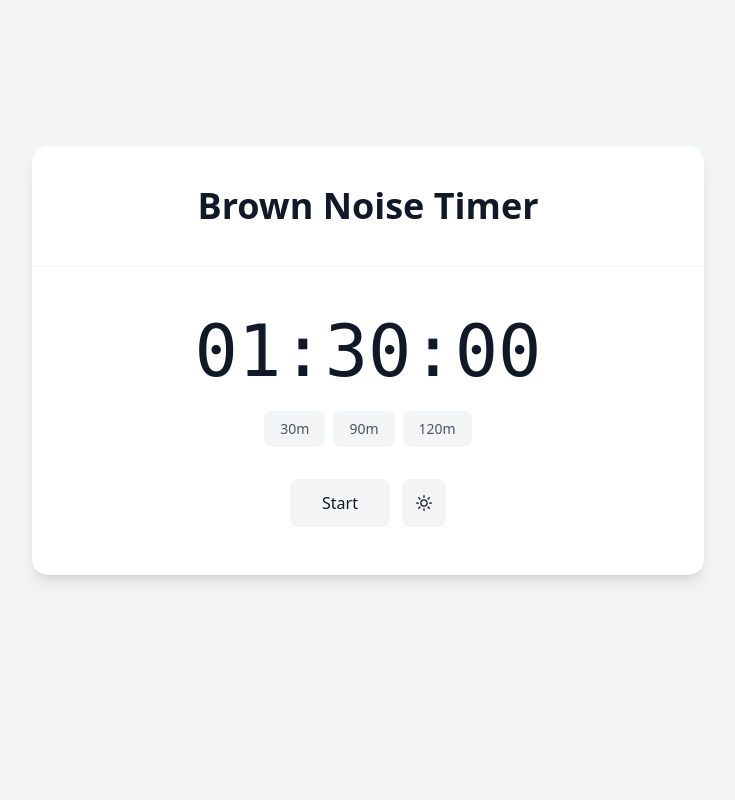
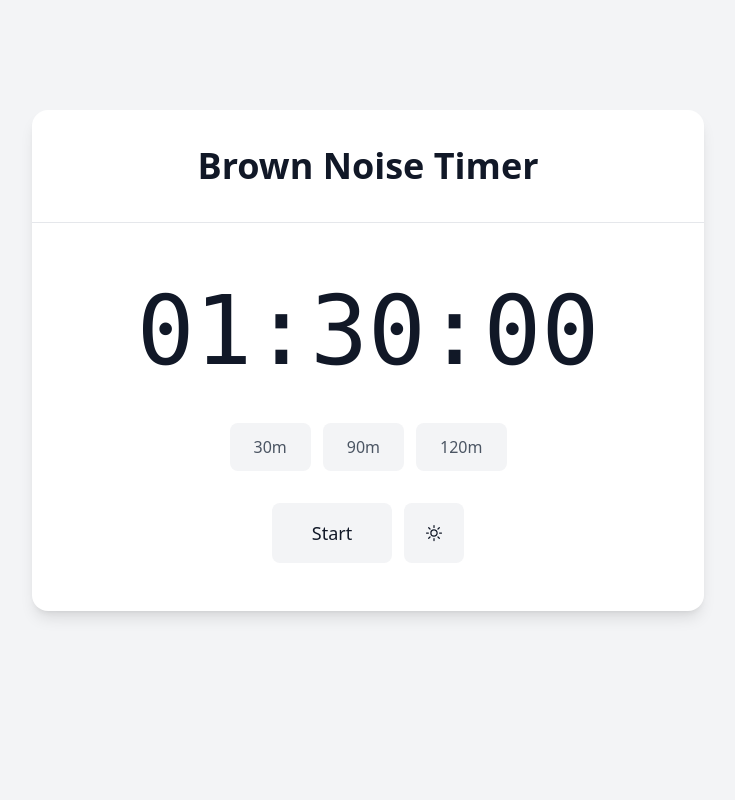
Before and after one commit to josh-may/timer-bud, a Next.js app: page / in a window 1280 px wide. Shown: the top 800 px of the page, without its empty margins (272-1007 px from the left). Built offline with nearby package versions, Linux system fonts and the light colour scheme; no server answers.

Commit message:
Lazy commit

```diff
--- a/pages/index.js
+++ b/pages/index.js
@@ -138,8 +138,8 @@ export default function Home() {
             ${isDarkMode ? "bg-zinc-900" : "bg-white"}`}
           >
             <div
-              className={`p-10 text-center border-b ${
-                isDarkMode ? "border-zinc-800" : "border-gray-100"
+              className={`p-9 text-center border-b ${
+                isDarkMode ? "border-zinc-700" : "border-gray-200"
               }`}
             >
               <h1
@@ -151,7 +151,8 @@ export default function Home() {
               </h1>
             </div>
 
-            <div className="p-12">
+            <div className="p-12 space-y-8">
+              <div className="h-[120px] flex items-center justify-center">
                 {isEditing ? (
                   <input
                     type="text"
@@ -160,13 +161,13 @@ export default function Home() {
                     defaultValue={formatTime(timeInSeconds)}
                     onKeyDown={(e) => e.key === "Enter" && handleTimeSubmit(e)}
                     onBlur={handleTimeSubmit}
-                  className={`text-7xl font-mono text-center bg-transparent w-full focus:outline-none
+                    className={`text-8xl font-mono text-center bg-transparent w-full focus:outline-none
                       ${isDarkMode ? "text-zinc-100" : "text-gray-900"}`}
                   />
                 ) : (
                   <div
                     onClick={handleTimeClick}
-                  className={`text-7xl font-mono text-center cursor-pointer transition-colors
+                    className={`text-8xl font-mono text-center cursor-pointer transition-colors
                       ${
                         isDarkMode
                           ? "text-zinc-100 hover:text-zinc-300"
@@ -176,18 +177,19 @@ export default function Home() {
                     {formatTime(timeInSeconds)}
                   </div>
                 )}
+              </div>
 
-              <div className="flex justify-center gap-2 mt-6">
+              <div className="flex justify-center gap-3 mt-12">
                 {[30, 90, 120].map((minutes) => (
                   <button
                     key={minutes}
                     onClick={() => setTimeInSeconds(minutes * 60)}
                     disabled={isRunning}
-                    className={`px-4 py-2 rounded-lg text-sm font-medium transition-all
+                    className={`px-6 py-3 rounded-lg text-base font-medium transition-all
                       ${
                         isDarkMode
-                          ? "bg-zinc-800 text-zinc-300 hover:bg-zinc-700 disabled:opacity-50"
-                          : "bg-gray-100 text-gray-600 hover:bg-gray-200 disabled:opacity-50"
+                          ? "bg-zinc-800 text-zinc-300 hover:bg-zinc-700 disabled:opacity-50 disabled:cursor-not-allowed"
+                          : "bg-gray-100 text-gray-600 hover:bg-gray-200 disabled:opacity-50 disabled:cursor-not-allowed"
                       }`}
                   >
                     {minutes}m
@@ -198,7 +200,7 @@ export default function Home() {
               <div className="flex justify-center gap-3 mt-8">
                 <button
                   onClick={toggleTimer}
-                  className={`px-8 py-3 rounded-lg font-medium transition-all
+                  className={`px-10 py-4 rounded-lg font-medium transition-all text-lg
                     ${
                       isDarkMode
                         ? "bg-zinc-800 text-zinc-100 hover:bg-zinc-700"
@@ -210,7 +212,7 @@ export default function Home() {
 
                 <button
                   onClick={toggleTheme}
-                  className={`px-3 py-3 rounded-lg transition-all relative overflow-hidden flex items-center justify-center
+                  className={`px-5 py-3 rounded-lg transition-all relative overflow-hidden flex items-center justify-center
                     ${
                       isDarkMode
                         ? "bg-zinc-800 text-yellow-300 hover:bg-zinc-700"
```
Lines whose indentation alone changed are shown as unchanged.
